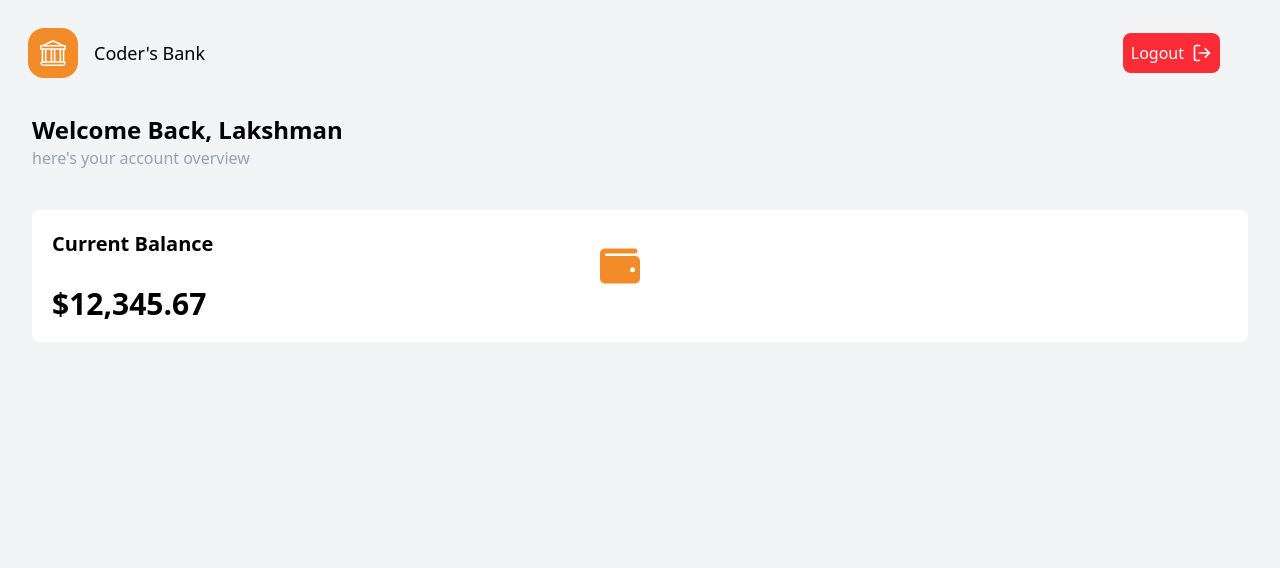
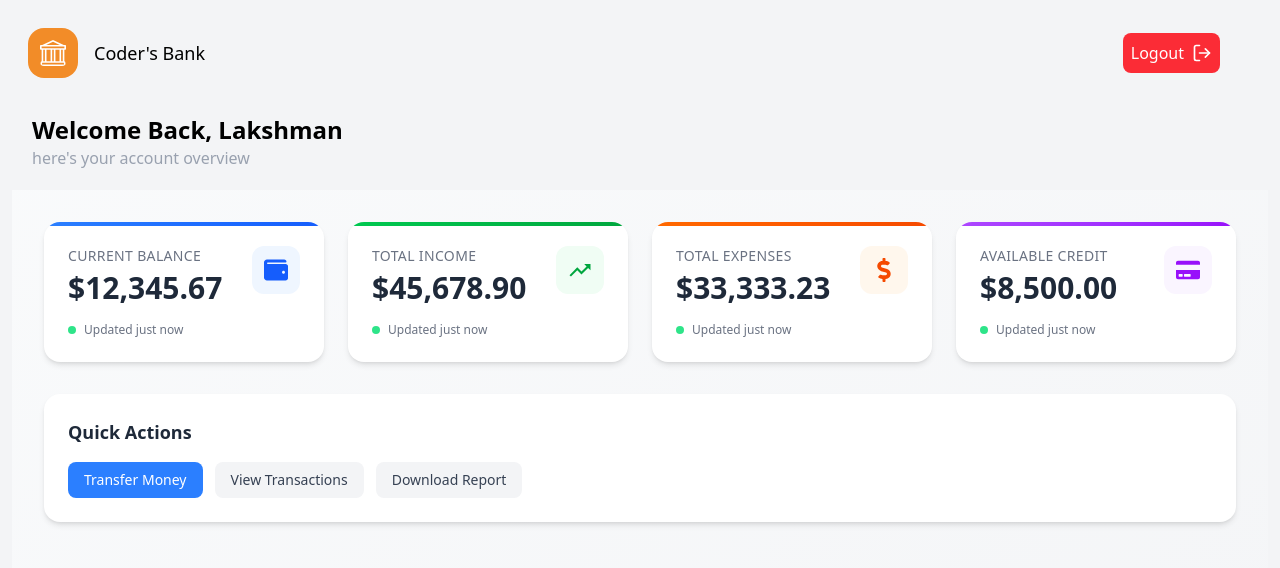
Before and after one commit to Laxman2546/BankingProject, a React (Vite) app in the folder frontend/: page /homepage in a window 1280 px wide. Shown: the top 568 px of the page. Built offline with nearby package versions, Linux system fonts and the light colour scheme.

Commit message:
changes made

```diff
--- /dev/null
+++ b/frontend/src/components/Cards.jsx
@@ -0,0 +1,104 @@
+import React from 'react';
+import { FaWallet } from "react-icons/fa";
+import { IoMdTrendingUp } from "react-icons/io";
+import { FaCreditCard } from "react-icons/fa";
+import { FaDollarSign } from "react-icons/fa";
+export default function BalanceDashboard() {
+  const cards = [
+    {
+      title: 'Current Balance',
+      amount: '$12,345.67',
+      icon: FaWallet,
+      color: 'from-blue-500 to-blue-600',
+      bgColor: 'bg-blue-50',
+      textColor: 'text-blue-600'
+    },
+    {
+      title: 'Total Income',
+      amount: '$45,678.90',
+      icon: IoMdTrendingUp,
+      color: 'from-green-500 to-green-600',
+      bgColor: 'bg-green-50',
+      textColor: 'text-green-600'
+    },
+    {
+      title: 'Total Expenses',
+      amount: '$33,333.23',
+      icon: FaDollarSign,
+      color: 'from-orange-500 to-orange-600',
+      bgColor: 'bg-orange-50',
+      textColor: 'text-orange-600'
+    },
+    {
+      title: 'Available Credit',
+      amount: '$8,500.00',
+      icon: FaCreditCard,
+      color: 'from-purple-500 to-purple-600',
+      bgColor: 'bg-purple-50',
+      textColor: 'text-purple-600'
+    }
+  ];
+
+  return (
+    <div className='min-h-screen bg-gradient-to-br from-gray-50 to-gray-100 p-4 sm:p-6 lg:p-8'>
+      <div className="max-w-7xl mx-auto">
+
+        <div className="grid grid-cols-1 sm:grid-cols-2 lg:grid-cols-4 gap-4 sm:gap-6">
+          {cards.map((card, index) => {
+            const Icon = card.icon;
+            return (
+              <div
+                key={index}
+                className='group relative bg-white rounded-2xl shadow-md hover:shadow-xl transition-all duration-300 overflow-hidden transform hover:-translate-y-1'
+              >
+                <div className={`absolute top-0 left-0 right-0 h-1 bg-gradient-to-r ${card.color}`}></div>
+
+                <div className='p-6'>
+                  <div className='flex justify-between items-start mb-4'>
+                    <div>
+                      <h2 className='text-sm font-medium text-gray-500 uppercase tracking-wide mb-1'>
+                        {card.title}
+                      </h2>
+                      <p className='text-2xl sm:text-3xl font-bold text-gray-800 transition-colors group-hover:text-gray-900'>
+                        {card.amount}
+                      </p>
+                    </div>
+
+                    <div className={`${card.bgColor} p-3 rounded-xl transition-transform duration-300 group-hover:scale-110`}>
+                      <Icon size={24} className={card.textColor} />
+                    </div>
+                  </div>
+
+                  {/* Optional: Add a subtle trend indicator */}
+                  <div className='flex items-center text-xs text-gray-500 mt-2'>
+                    <span className='inline-block w-2 h-2 bg-green-400 rounded-full mr-2 animate-pulse'></span>
+                    <span>Updated just now</span>
+                  </div>
+                </div>
+
+                {/* Hover effect overlay */}
+                <div className={`absolute inset-0 bg-gradient-to-r ${card.color} opacity-0 group-hover:opacity-5 transition-opacity duration-300 pointer-events-none`}></div>
+              </div>
+            );
+          })}
+        </div>
+
+        {/* Optional: Add a quick actions section */}
+        <div className='mt-8 bg-white rounded-2xl shadow-md p-6'>
+          <h3 className='text-lg font-semibold text-gray-800 mb-4'>Quick Actions</h3>
+          <div className='flex flex-wrap gap-3'>
+            <button className='px-4 py-2 bg-blue-500 text-white rounded-lg hover:bg-blue-600 transition-colors duration-200 text-sm font-medium'>
+              Transfer Money
+            </button>
+            <button className='px-4 py-2 bg-gray-100 text-gray-700 rounded-lg hover:bg-gray-200 transition-colors duration-200 text-sm font-medium'>
+              View Transactions
+            </button>
+            <button className='px-4 py-2 bg-gray-100 text-gray-700 rounded-lg hover:bg-gray-200 transition-colors duration-200 text-sm font-medium'>
+              Download Report
+            </button>
+          </div>
+        </div>
+      </div>
+    </div>
+  );
+}
--- a/frontend/src/pages/HomePage.jsx
+++ b/frontend/src/pages/HomePage.jsx
@@ -2,6 +2,7 @@ import React from 'react'
 import {  BsBank } from "react-icons/bs";
 import { LuLogOut } from "react-icons/lu";
 import { FaWallet } from "react-icons/fa6";
+import Cards from "../components/Cards"
 const HomePage = () => {
   return (
     <div className='w-full h-screen bg-gray-100 p-3'>
@@ -20,15 +21,7 @@ const HomePage = () => {
       <h1 className='text-2xl font-semibold '>Welcome Back, Lakshman</h1>
       <p className="text-gray-400 text-md ">here's your account overview</p>
     </div>
-    <div className='w-full p-5 flex flex-col items-start'>
-      <div className='w-full bg-white p-5 rounded-lg '>
-        <div className='max-w-1/2 flex flex-row justify-between'>
-        <h2 className='text-xl font-semibold '>Current Balance</h2>
-        <FaWallet size={40} className="mt-4 text-primary"/>
-        </div>
-        <p className='text-3xl font-bold'>$12,345.67</p>
-      </div>
-    </div>
+    <Cards/>
     </div>
   )
 }
--- a/frontend/src/pages/Login.jsx
+++ b/frontend/src/pages/Login.jsx
@@ -185,7 +185,7 @@ const Login = () => {
               <div className="text-white flex flex-col text-center">
                 <p className="text-xs sm:text-sm">Valid Thru</p>
                 <p className="text-sm sm:text-base font-mono">
-                  {valid ? valid : "12/26"}
+                  {valid ? valid : "MM/YY"}
                 </p>
               </div>
             </div>
@@ -207,7 +207,7 @@ const Login = () => {
               <div className="w-full p-4 sm:p-5 flex flex-row items-center mt-2">
                 <div className="h-8 sm:h-12 w-full bg-[repeating-linear-gradient(#fff_0_2px,#efefef_2px_6px)]"></div>
                 <div className="bg-white text-black p-1 sm:p-2 rounded-r-lg text-xs sm:text-sm font-mono min-w-[40px] text-center">
-                  {cvv ? cvv : "622"}
+                  {cvv ? cvv : "***"}
                 </div>
               </div>
 
--- a/frontend/src/pages/Register.jsx
+++ b/frontend/src/pages/Register.jsx
@@ -110,7 +110,7 @@ const Register = () => {
                 <div className="text-white flex flex-col text-center">
                   <p className="text-xs sm:text-sm">Valid Thru</p>
                   <p className="text-sm sm:text-base font-mono">
-                    {valid ? valid : "12/26"}
+                    {valid ? valid : "MM/YY"}
                   </p>
                 </div>
               </div>
@@ -132,7 +132,7 @@ const Register = () => {
                 <div className="w-full p-4 sm:p-5 flex flex-row items-center mt-2">
                   <div className="h-8 sm:h-12 w-full bg-[repeating-linear-gradient(#fff_0_2px,#efefef_2px_6px)]"></div>
                   <div className="bg-white text-black p-1 sm:p-2 rounded-r-lg text-xs sm:text-sm font-mono min-w-[40px] text-center">
-                    {cvv ? cvv : "622"}
+                    {cvv ? cvv : "***"}
                   </div>
                 </div>
 
```
